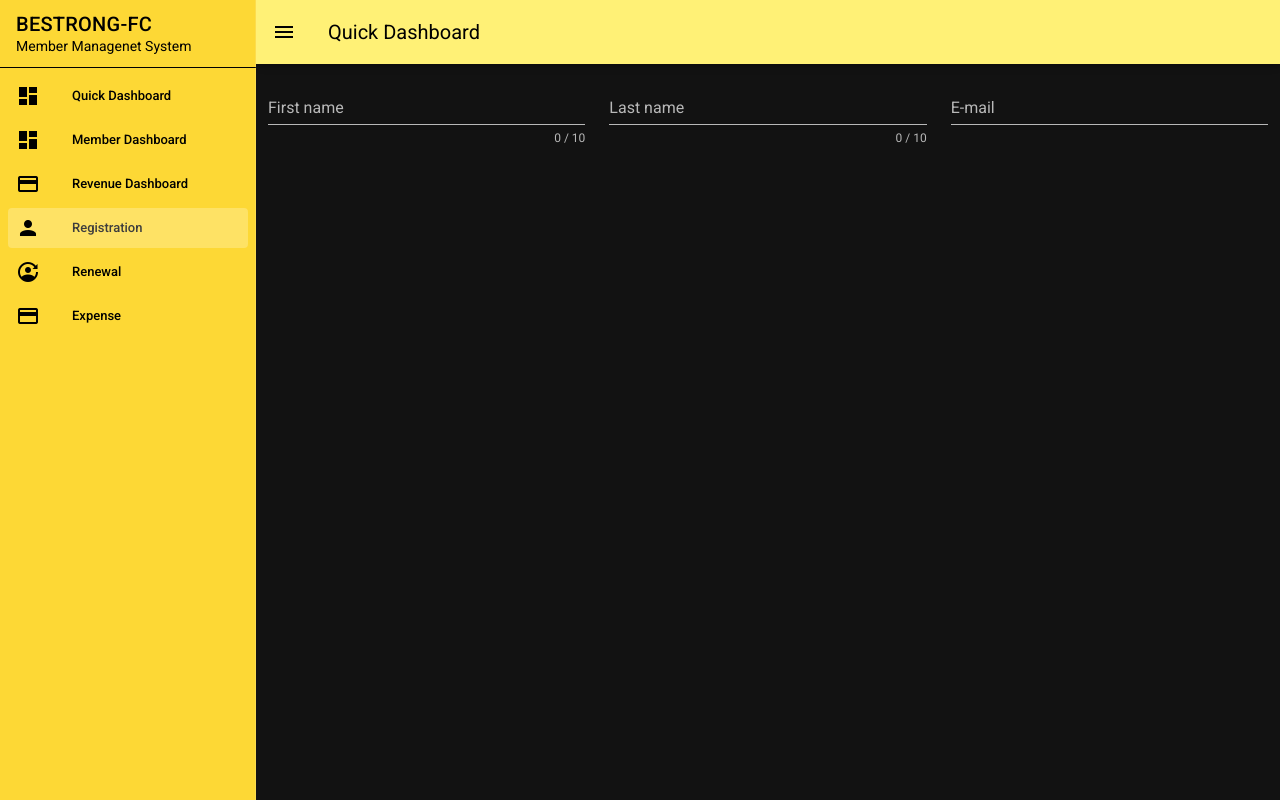
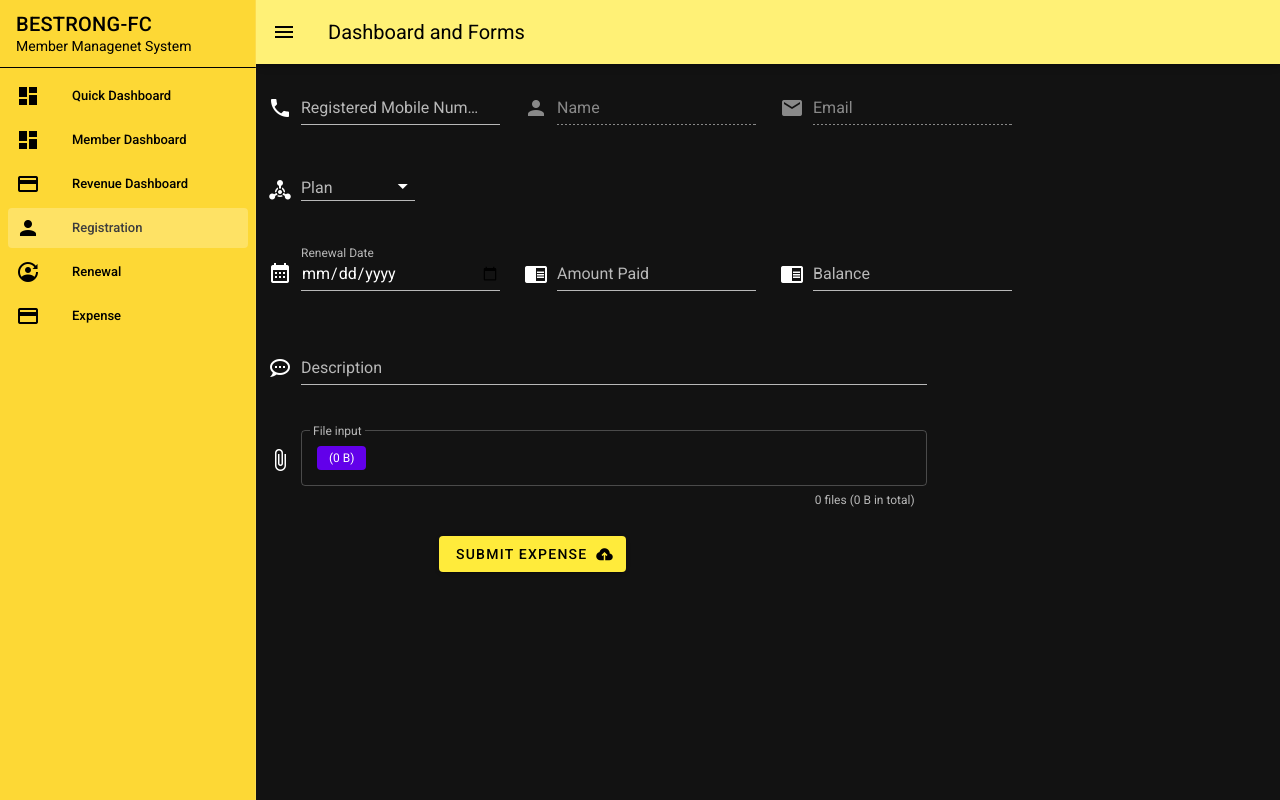
Before and after one commit to devrajsinghrawat/bestrong, a Vue app in the folder bstrong-ui/: page /#/registration in a window 1280 px wide. Built offline with nearby package versions, Linux system fonts and the light colour scheme.

Commit message:
renewal form added

```diff
--- a/bstrong-ui/src/App.vue
+++ b/bstrong-ui/src/App.vue
@@ -21,7 +21,7 @@
           </v-list-item-icon>
 
           <v-list-item-content>
-            <v-list-item-title class="black--text" @click="changeTitle">{{
+            <v-list-item-title class="black--text">{{
               item.title
             }}</v-list-item-title>
           </v-list-item-content>
@@ -47,7 +47,7 @@
 <script>
 export default {
   data: () => ({
-    appTitle: "Quick Dashboard",
+    appTitle: "Dashboard and Forms",
     drawer: null,
     items: [
       { title: "Quick Dashboard", icon: "mdi-view-dashboard", to: "/" },
@@ -67,11 +67,11 @@ export default {
     ],
   }),
 
-  methods: {
-    changeTitle(e) {
-      console.log(e);
-      this.appTitle = e.item.title;
-    },
-  },
+  // methods: {
+  //   changeTitle() {
+  //     // console.log(e);
+  //     this.appTitle = e.item.title;
+  //   },
+  // },
 };
 </script>
--- a/bstrong-ui/src/views/Registration.vue
+++ b/bstrong-ui/src/views/Registration.vue
@@ -1,54 +1,199 @@
 <template>
   <v-form v-model="valid">
+    <div v-if="savingSuccessful">
+      <v-alert
+        v-model="alert"
+        dismissible
+        color="cyan"
+        border="left"
+        elevation="2"
+        colored-border
+        icon="mdi-twitter"
+      >
+        <strong>{{ message }}</strong>
+      </v-alert>
+    </div>
+
     <v-container>
       <v-row>
-        <v-col cols="12" md="4">
+        <v-col cols="20" md="3">
           <v-text-field
-            v-model="firstname"
-            :rules="nameRules"
-            :counter="10"
-            label="First name"
+            v-model="recordPayload.mobile"
+            label="Registered Mobile Number"
+            prepend-icon="mdi-phone"
+            required
+            @change="fetchMemberDetails"
+          ></v-text-field>
+        </v-col>
+
+        <v-col cols="20" md="3">
+          <v-text-field
+            v-model="recordPayload.name"
+            label="Name"
+            prepend-icon="mdi-account"
+            disabled
+            required
+          >
+          </v-text-field>
+        </v-col>
+
+        <v-col cols="20" md="3">
+          <v-text-field
+            v-model="recordPayload.email"
+            label="Email"
+            prepend-icon="mdi-email"
+            disabled
+            required
+          >
+          </v-text-field>
+        </v-col>
+      </v-row>
+    </v-container>
+
+    <v-container>
+      <v-row>
+        <v-col cols="20" md="2">
+          <v-select
+            v-model="recordPayload.expensetype"
+            :items="plans"
+            label="Plan"
+            prepend-icon="mdi-chemical-weapon"
+            required
+            dense
+          ></v-select>
+        </v-col>
+      </v-row>
+    </v-container>
+
+    <v-container>
+      <v-row>
+        <v-col cols="20" md="3">
+          <v-text-field
+            v-model="recordPayload.expensedate"
+            type="date"
+            label="Renewal Date"
+            prepend-icon="mdi-calendar-month"
             required
           ></v-text-field>
         </v-col>
-
-        <v-col cols="12" md="4">
+        <v-col cols="20" md="3">
           <v-text-field
-            v-model="lastname"
-            :rules="nameRules"
-            :counter="10"
-            label="Last name"
+            v-model="recordPayload.amount"
+            label="Amount Paid"
+            prepend-icon="mdi-book-open"
             required
-          ></v-text-field>
+          >
+          </v-text-field>
         </v-col>
-
-        <v-col cols="12" md="4">
+        <v-col cols="20" md="3">
           <v-text-field
-            v-model="email"
-            :rules="emailRules"
-            label="E-mail"
+            v-model="recordPayload.amount"
+            label="Balance"
+            prepend-icon="mdi-book-open"
             required
-          ></v-text-field>
+          >
+          </v-text-field>
         </v-col>
       </v-row>
     </v-container>
+
+    <v-col cols="20" md="8">
+      <v-text-field
+        v-model="recordPayload.remarks"
+        label="Description"
+        prepend-icon="mdi-chat-processing-outline"
+      ></v-text-field>
+    </v-col>
+
+    <v-col cols="20" md="8">
+      <v-file-input
+        v-model="recordPayload.files"
+        color="deep-purple accent-4"
+        counter
+        label="File input"
+        multiple
+        placeholder="Select your files"
+        prepend-icon="mdi-paperclip"
+        outlined
+        :show-size="1000"
+      >
+        <template v-slot:selection="{ index, text }">
+          <v-chip
+            v-if="index < 2"
+            color="deep-purple accent-4"
+            dark
+            label
+            small
+          >
+            {{ text }}
+          </v-chip>
+
+          <span
+            v-else-if="index === 2"
+            class="overline grey--text text--darken-3 mx-2"
+          >
+            +{{ files.length - 2 }} File(s)
+          </span>
+        </template>
+      </v-file-input>
+    </v-col>
+
+    <v-row align="center" justify="space-around">
+      <v-col cols="20" md="8">
+        <v-btn color="yellow" class="ma-2 black--text" @click="submitExpense">
+          Submit Expense
+          <v-icon right dark> mdi-cloud-upload </v-icon>
+        </v-btn>
+      </v-col>
+    </v-row>
   </v-form>
 </template>
+
 <script>
+import axios from "axios";
+
 export default {
   data: () => ({
     valid: false,
-    firstname: "",
-    lastname: "",
-    nameRules: [
-      (v) => !!v || "Name is required",
-      (v) => v.length <= 10 || "Name must be less than 10 characters",
-    ],
-    email: "",
-    emailRules: [
-      (v) => !!v || "E-mail is required",
-      (v) => /.+@.+/.test(v) || "E-mail must be valid",
-    ],
+    itemsmode: ["Online Payment", "Bank Transfer", "Cheque", "Cash"],
+    plans: ["1 Month", "3 Months", "6 Months", "1 Year"],
+
+    recordPayload: {
+      txtype: "RENEWAL",
+      name: "",
+      mobile: "",
+      email: "",
+      plan: "",
+      txdate: "",
+      amount: "",
+      balance: "",
+      remarks: "",
+      files: "",
+    },
+    savingSuccessful: false,
+    message: "",
   }),
+
+  methods: {
+    fetchMemberDetails() {
+      alert("Hello");
+      const urlFetchMemberByMobile = `http://localhost:9000/api/memberRecords/${this.recordPayload.mobile}`;
+      console.log("PostPayload --->", this.recordPayload);
+
+      axios
+        .post(urlFetchMemberByMobile, this.recordPayload)
+        .then((response) => {
+          this.savingSuccessful = true;
+          this.recordPayload.name = response.data.name;
+          this.recordPayload.email = response.data.email;
+          console.log("Response Payload --->", response.data.amount);
+        })
+        .catch((error) => {
+          this.savingSuccessful = true;
+          this.message = "Member does not exist Yet!";
+          console.error("There was an error!", error);
+        });
+    },
+  },
 };
 </script>
--- a/bstrong-ui/src/views/Renewal.vue
+++ b/bstrong-ui/src/views/Renewal.vue
@@ -1,54 +1,199 @@
 <template>
   <v-form v-model="valid">
+    <div v-if="savingSuccessful">
+      <v-alert
+        v-model="alert"
+        dismissible
+        color="cyan"
+        border="left"
+        elevation="2"
+        colored-border
+        icon="mdi-twitter"
+      >
+        <strong>{{ message }}</strong>
+      </v-alert>
+    </div>
+
     <v-container>
       <v-row>
-        <v-col cols="12" md="4">
+        <v-col cols="20" md="3">
           <v-text-field
-            v-model="firstname"
-            :rules="nameRules"
-            :counter="10"
-            label="First name"
+            v-model="recordPayload.mobile"
+            label="Registered Mobile Number"
+            prepend-icon="mdi-phone"
+            required
+            @change="fetchMemberDetails"
+          ></v-text-field>
+        </v-col>
+
+        <v-col cols="20" md="3">
+          <v-text-field
+            v-model="recordPayload.name"
+            label="Name"
+            prepend-icon="mdi-account"
+            disabled
+            required
+          >
+          </v-text-field>
+        </v-col>
+
+        <v-col cols="20" md="3">
+          <v-text-field
+            v-model="recordPayload.email"
+            label="Email"
+            prepend-icon="mdi-email"
+            disabled
+            required
+          >
+          </v-text-field>
+        </v-col>
+      </v-row>
+    </v-container>
+
+    <v-container>
+      <v-row>
+        <v-col cols="20" md="2">
+          <v-select
+            v-model="recordPayload.expensetype"
+            :items="plans"
+            label="Plan"
+            prepend-icon="mdi-chemical-weapon"
+            required
+            dense
+          ></v-select>
+        </v-col>
+      </v-row>
+    </v-container>
+
+    <v-container>
+      <v-row>
+        <v-col cols="20" md="3">
+          <v-text-field
+            v-model="recordPayload.expensedate"
+            type="date"
+            label="Renewal Date"
+            prepend-icon="mdi-calendar-month"
             required
           ></v-text-field>
         </v-col>
-
-        <v-col cols="12" md="4">
+        <v-col cols="20" md="3">
           <v-text-field
-            v-model="lastname"
-            :rules="nameRules"
-            :counter="10"
-            label="Last name"
+            v-model="recordPayload.amount"
+            label="Amount Paid"
+            prepend-icon="mdi-book-open"
             required
-          ></v-text-field>
+          >
+          </v-text-field>
         </v-col>
-
-        <v-col cols="12" md="4">
+        <v-col cols="20" md="3">
           <v-text-field
-            v-model="email"
-            :rules="emailRules"
-            label="E-mail"
+            v-model="recordPayload.amount"
+            label="Balance"
+            prepend-icon="mdi-book-open"
             required
-          ></v-text-field>
+          >
+          </v-text-field>
         </v-col>
       </v-row>
     </v-container>
+
+    <v-col cols="20" md="8">
+      <v-text-field
+        v-model="recordPayload.remarks"
+        label="Description"
+        prepend-icon="mdi-chat-processing-outline"
+      ></v-text-field>
+    </v-col>
+
+    <v-col cols="20" md="8">
+      <v-file-input
+        v-model="recordPayload.files"
+        color="deep-purple accent-4"
+        counter
+        label="File input"
+        multiple
+        placeholder="Select your files"
+        prepend-icon="mdi-paperclip"
+        outlined
+        :show-size="1000"
+      >
+        <template v-slot:selection="{ index, text }">
+          <v-chip
+            v-if="index < 2"
+            color="deep-purple accent-4"
+            dark
+            label
+            small
+          >
+            {{ text }}
+          </v-chip>
+
+          <span
+            v-else-if="index === 2"
+            class="overline grey--text text--darken-3 mx-2"
+          >
+            +{{ files.length - 2 }} File(s)
+          </span>
+        </template>
+      </v-file-input>
+    </v-col>
+
+    <v-row align="center" justify="space-around">
+      <v-col cols="20" md="8">
+        <v-btn color="yellow" class="ma-2 black--text" @click="submitExpense">
+          Submit Expense
+          <v-icon right dark> mdi-cloud-upload </v-icon>
+        </v-btn>
+      </v-col>
+    </v-row>
   </v-form>
 </template>
+
 <script>
+import axios from "axios";
+
 export default {
   data: () => ({
     valid: false,
-    firstname: "",
-    lastname: "",
-    nameRules: [
-      (v) => !!v || "Name is required",
-      (v) => v.length <= 10 || "Name must be less than 10 characters",
-    ],
-    email: "",
-    emailRules: [
-      (v) => !!v || "E-mail is required",
-      (v) => /.+@.+/.test(v) || "E-mail must be valid",
-    ],
+    itemsmode: ["Online Payment", "Bank Transfer", "Cheque", "Cash"],
+    plans: ["1 Month", "3 Months", "6 Months", "1 Year"],
+
+    recordPayload: {
+      txtype: "RENEWAL",
+      name: "",
+      mobile: "",
+      email: "",
+      plan: "",
+      txdate: "",
+      amount: "",
+      balance: "",
+      remarks: "",
+      files: "",
+    },
+    savingSuccessful: false,
+    message: "",
   }),
+
+  methods: {
+    fetchMemberDetails() {
+      alert("Hello");
+      const urlFetchMemberByMobile = `http://localhost:9000/api/memberRecords/${this.recordPayload.mobile}`;
+      console.log("PostPayload --->", this.recordPayload);
+
+      axios
+        .post(urlFetchMemberByMobile, this.recordPayload)
+        .then((response) => {
+          this.savingSuccessful = true;
+          this.recordPayload.name = response.data.name;
+          this.recordPayload.email = response.data.email;
+          console.log("Response Payload --->", response.data.amount);
+        })
+        .catch((error) => {
+          this.savingSuccessful = true;
+          this.message = "Member does not exist Yet!";
+          console.error("There was an error!", error);
+        });
+    },
+  },
 };
 </script>
```
Also changed, not shown: 1 other file (tests, documents, lock files or other folders).
